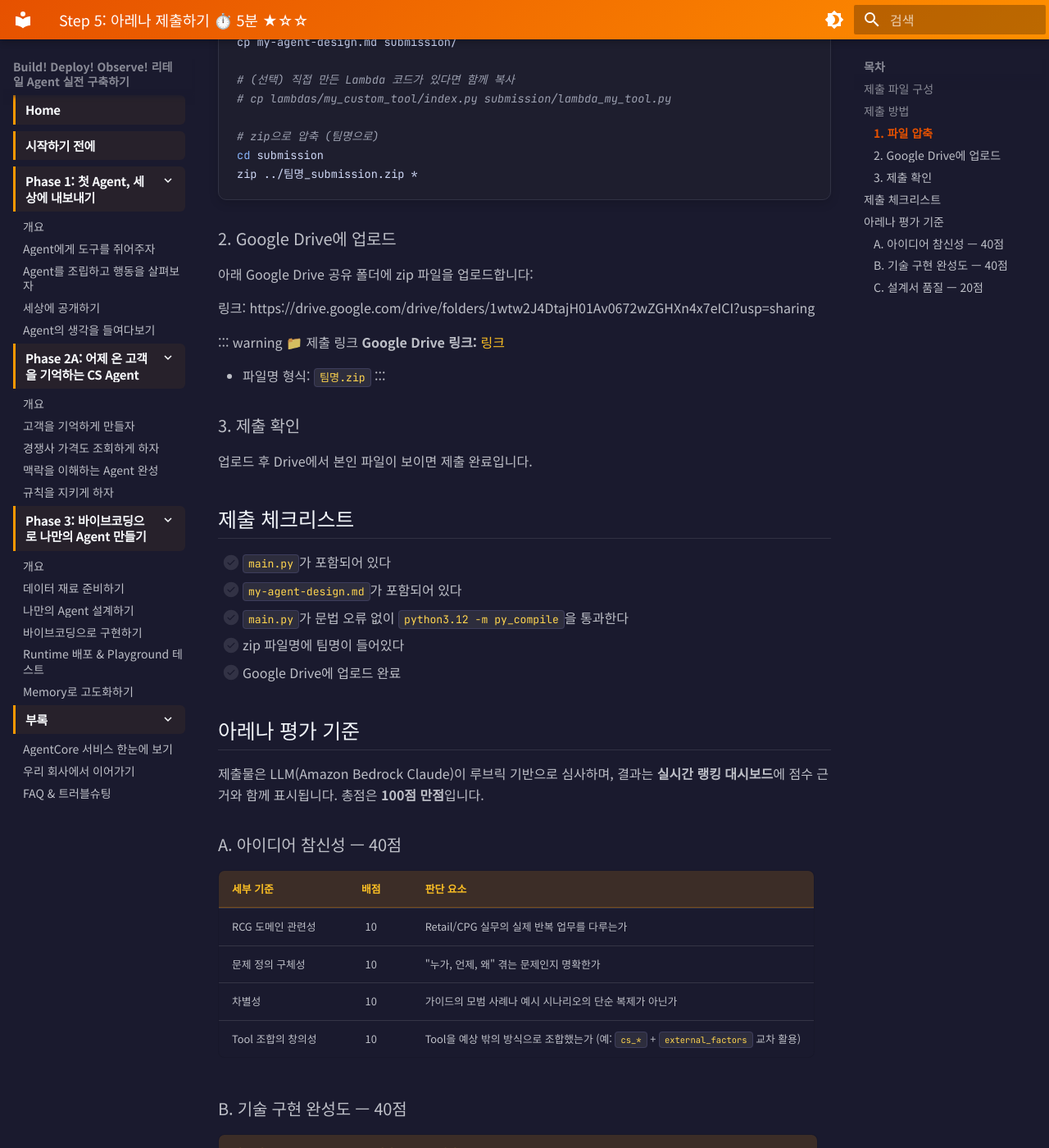
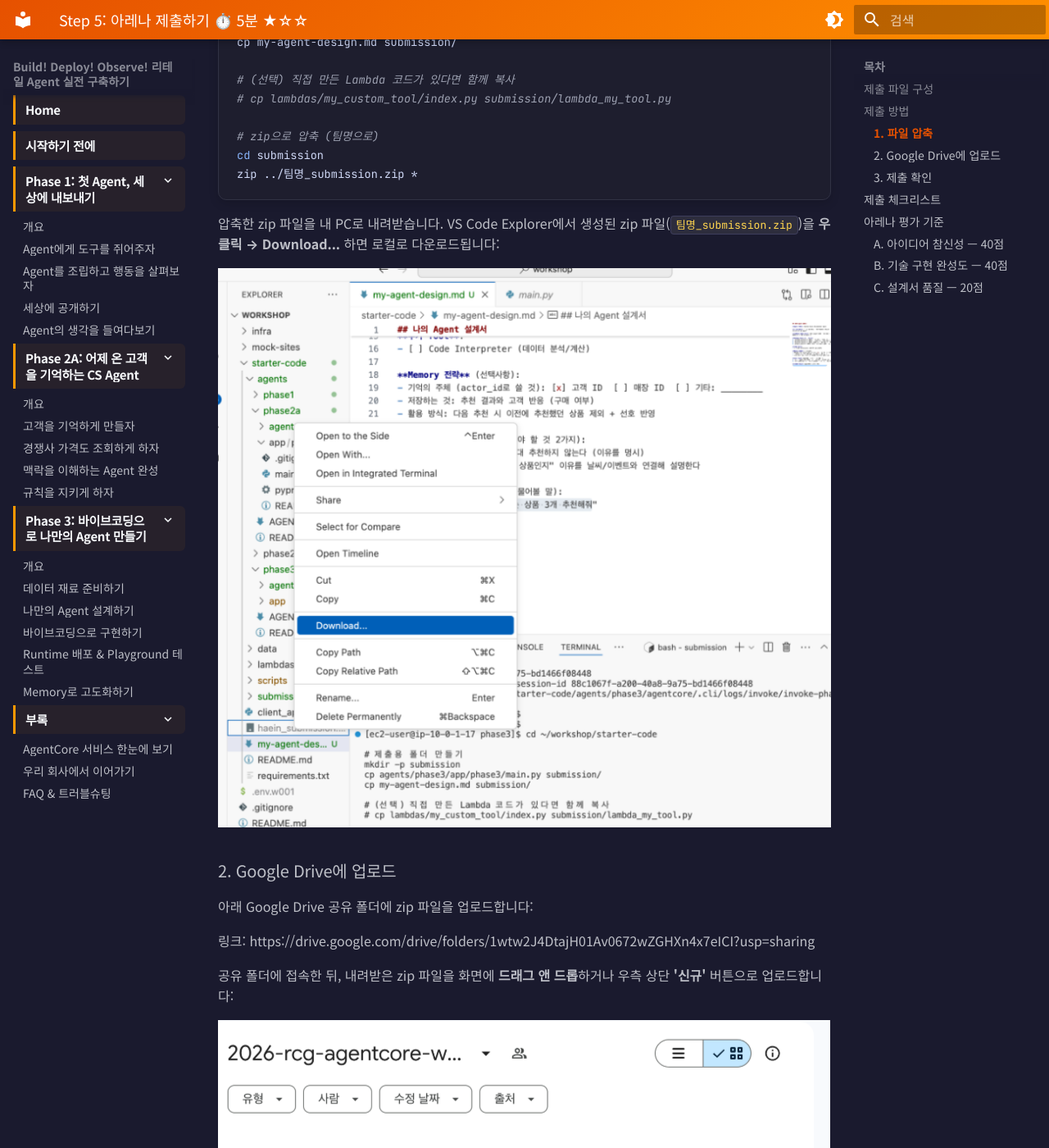
Before and after one commit to kjhyuok/rcg-agentcore-workshop-guide, an MkDocs documentation site: the page built from docs/phase3/step5-submit.md, in a window 1280 px wide and 1400 px high, scrolled down 932 px. Shown: the whole window at 82% size. Built offline with MkDocs 1.6.1 and Material for MkDocs 9.7.7, drawn with Linux system fonts in a browser that asks for light colours; some of the changed text lies outside the part shown.

Commit message:
docs: 스트리밍 서술 정정 + 스크린샷 보강 + Observability 정리
- 스트리밍 서술 정확화(phase1 step3, phase2a step3): CLI 체감 단정 제거, 스트리밍은 Playground에서 확인으로 정정
- phase1 step4: Log deliveries→Observability 섹션명 수정, 부정확한 Tracing tip 박스+미사용 스크린샷 제거
- phase3 step1: Lambda ARN 스크린샷 추가(계정ID 마스킹)
- phase3 step4: Playground 연결 스크린샷을 Phase별 ARN 연결본으로 교체
- phase3 step5: 팀명 수정 주의문구 + zip 다운로드/Drive 업로드 스크린샷 2종 추가

Co-Authored-By: Claude Opus 4.8 (1M context) <noreply@anthropic.com>

````diff
--- a/docs/phase3/step5-submit.md
+++ b/docs/phase3/step5-submit.md
@@ -50,16 +50,25 @@ cd submission
 zip ../팀명_submission.zip *
 ```
 
+압축한 zip 파일을 내 PC로 내려받습니다. VS Code Explorer에서 생성된 zip 파일(`팀명_submission.zip`)을 **우클릭 → Download...** 하면 로컬로 다운로드됩니다:
+
+![VS Code에서 zip 파일 Download](submit-download.png)
+
 ### 2. Google Drive에 업로드
 
 아래 Google Drive 공유 폴더에 zip 파일을 업로드합니다:
 
 링크: https://drive.google.com/drive/folders/1wtw2J4DtajH01Av0672wZGHXn4x7eICI?usp=sharing
 
+공유 폴더에 접속한 뒤, 내려받은 zip 파일을 화면에 **드래그 앤 드롭**하거나 우측 상단 **'신규'** 버튼으로 업로드합니다:
+
+![Google Drive 공유 폴더에 드래그 앤 드롭](submit-drive-upload.png)
+
 ::: warning 📁 제출 링크
 **Google Drive 링크: [링크](https://drive.google.com/drive/folders/1wtw2J4DtajH01Av0672wZGHXn4x7eICI?usp=sharing)**
 
 - 파일명 형식: `팀명.zip`
+- ⚠️ **`팀명` 부분을 실제 팀 이름으로 바꿔서** 제출하세요 (예: `A조.zip`, `retail-team.zip`). `팀명.zip` 그대로 올리지 마세요.
 :::
 
 ### 3. 제출 확인
````
Also changed, not shown: docs/phase1/step3-runtime.md (+3 -2 lines), docs/phase1/step4-observability.md (+1 -10 lines), docs/phase2a/step3-agent.md (+3 -3 lines), docs/phase3/step1-gateway.md (+2 -0 lines), docs/phase3/step4-deploy.md (+1 -1 lines), docs/assets/images/phase1/runtime-tracing-enabled.png (deleted), docs/phase3/lambda-arn.png (added), docs/phase3/playground-settings-connected.png (added), docs/phase3/submit-download.png (added), docs/phase3/submit-drive-upload.png (added).
